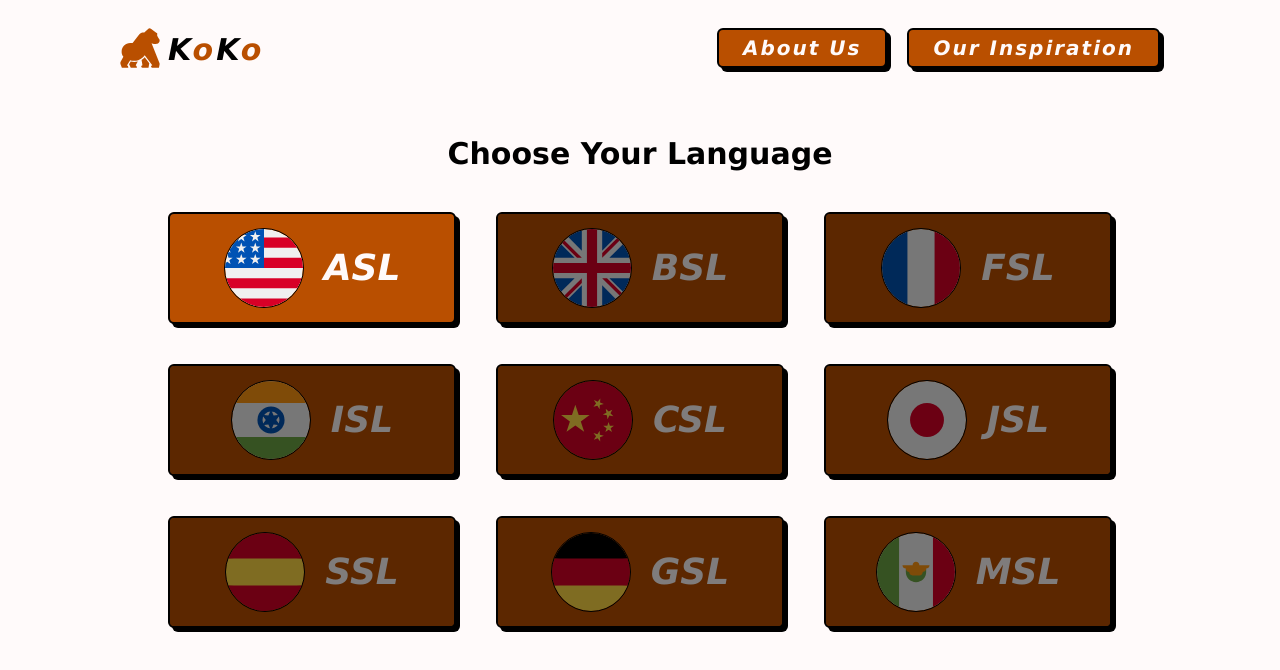
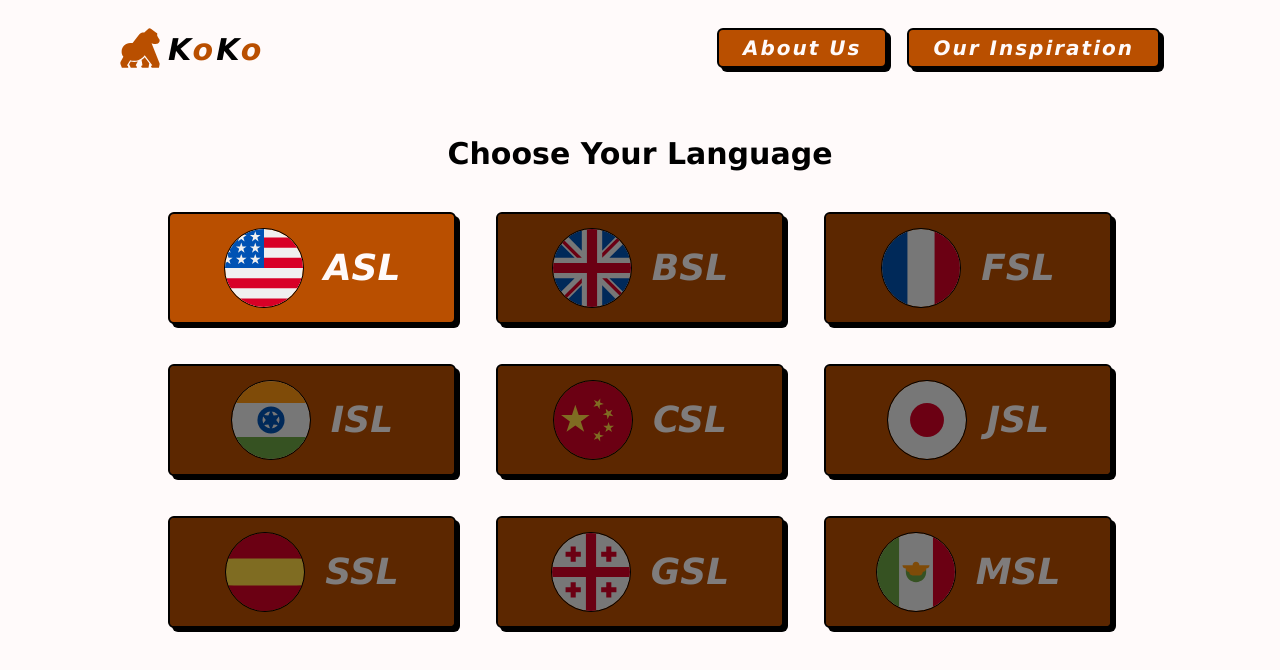
Before and after one commit to Mosacd/koko, a React (Vite) app: page /catalog in a window 1280 px wide. Shown: the top 670 px of the page. Built offline with nearby package versions, Linux system fonts and the light colour scheme.

Commit message:
changed flags

```diff
--- a/src/pages/catalog/dummyData.ts
+++ b/src/pages/catalog/dummyData.ts
@@ -72,7 +72,7 @@ export const signLanguages = [
     {
         name: "GSL",
         description: "German Sign Language",
-        image: "/flags/germany.svg",
+        image: "/flags/georgia.svg",
         exercises: [
             {id: 25, title: "Basic Signs", word: ['Apfel'], level: "Beginner"},
             {id: 26, title: "Finger Spelling", word: ['Hausaufgaben'], level: "Intermediate"},
```
Also changed, not shown: public/flags/georgia.svg (added), public/flags/germany.svg (deleted).
